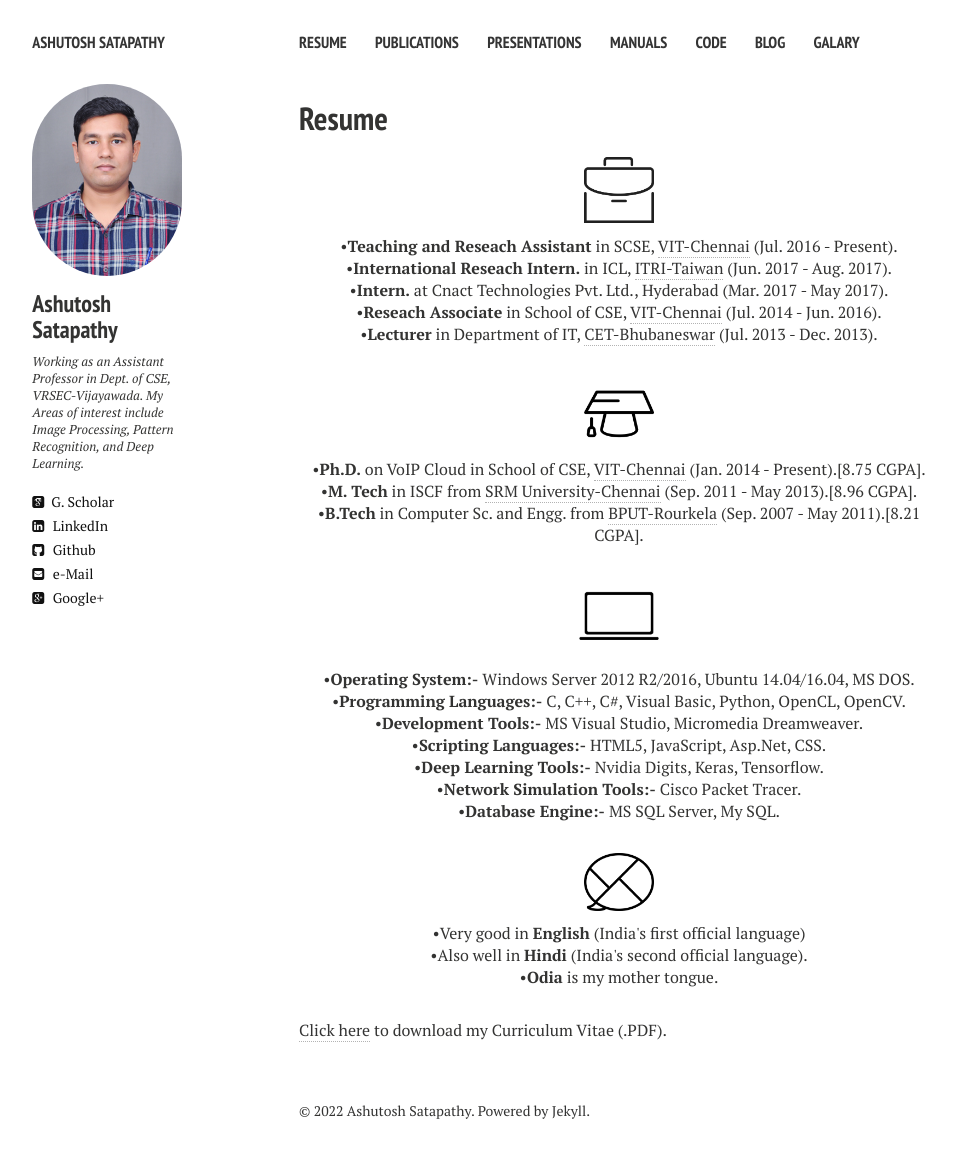
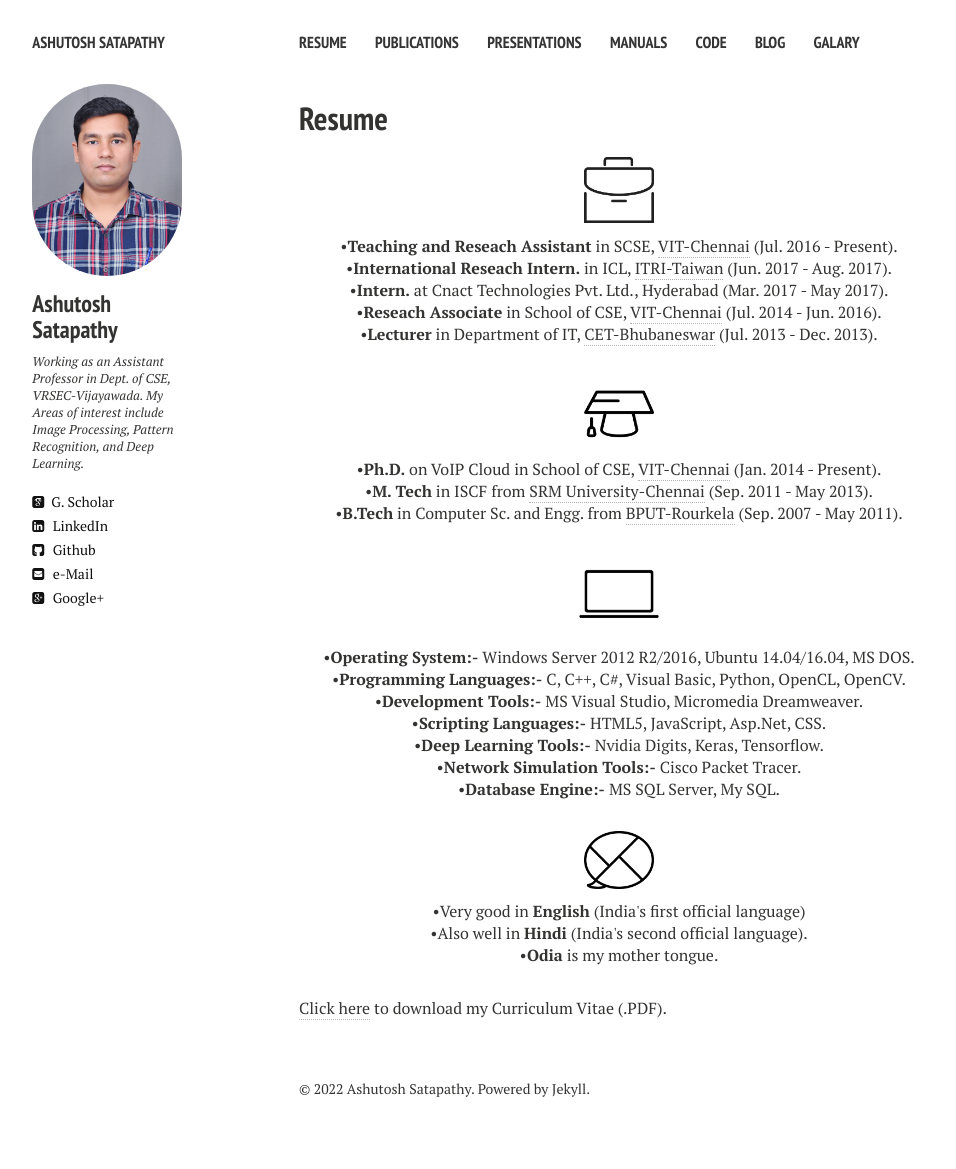
Before and after one commit to ashutoshsatapathy1990/ashutoshsatapathy1990.github.io, a Jekyll site: the page built from cv.md, in a window 1280 px wide. Shown: the whole page, without its empty margins (21-977 px from the left). Built offline with Jekyll 4.4.1, drawn with Linux system fonts in a browser that asks for light colours; nearby versions of some CDN libraries; after the commit the page ends 1147 px from its top, so only the background shows below that.

Commit message:
Update cv.html

```diff
--- a/_layouts/cv.html
+++ b/_layouts/cv.html
@@ -52,9 +52,9 @@
      <p align="center" class="bottom-three">&#8226<strong>Lecturer</strong> in Department of IT, <a href="https://www.cet.edu.in/" target="_blank">CET-Bhubaneswar</a> (Jul. 2013 - Dec. 2013).</p>
 
     <p align="center" class=bottom-small><img src="{{ site.url }}/images/CV/study2.png" alt="Education" width="70" height="70"></p>
-    <p align="center">&#8226<strong>Ph.D.</strong> on VoIP Cloud in School of CSE, <a href="http://chennai.vit.ac.in/" target="_blank">VIT-Chennai</a> (Jan. 2014 - Present).[8.75 CGPA].</p>
-    <p align="center">&#8226<strong>M. Tech</strong> in ISCF from <a href="http://www.srmuniv.ac.in/" target="_blank">SRM University-Chennai</a> (Sep. 2011 - May 2013).[8.96 CGPA].</p>
-    <p align="center" class="bottom-three">&#8226<strong>B.Tech</strong> in Computer Sc. and Engg. from <a href="http://www.bput.ac.in/" target="_blank">BPUT-Rourkela</a> (Sep. 2007 - May 2011).[8.21 CGPA].</p>
+    <p align="center">&#8226<strong>Ph.D.</strong> on VoIP Cloud in School of CSE, <a href="http://chennai.vit.ac.in/" target="_blank">VIT-Chennai</a> (Jan. 2014 - Present).</p>
+    <p align="center">&#8226<strong>M. Tech</strong> in ISCF from <a href="http://www.srmuniv.ac.in/" target="_blank">SRM University-Chennai</a> (Sep. 2011 - May 2013).</p>
+    <p align="center" class="bottom-three">&#8226<strong>B.Tech</strong> in Computer Sc. and Engg. from <a href="http://www.bput.ac.in/" target="_blank">BPUT-Rourkela</a> (Sep. 2007 - May 2011).</p>
 
     <p align="center" class=bottom-small><img src="{{ site.url }}/images/CV/computer2.png" alt="Computer Skills" width="80" height="80"></p>
     <p align="center">&#8226<strong>Operating System:-</strong> Windows Server 2012 R2/2016, Ubuntu 14.04/16.04, MS DOS.</p>
```
